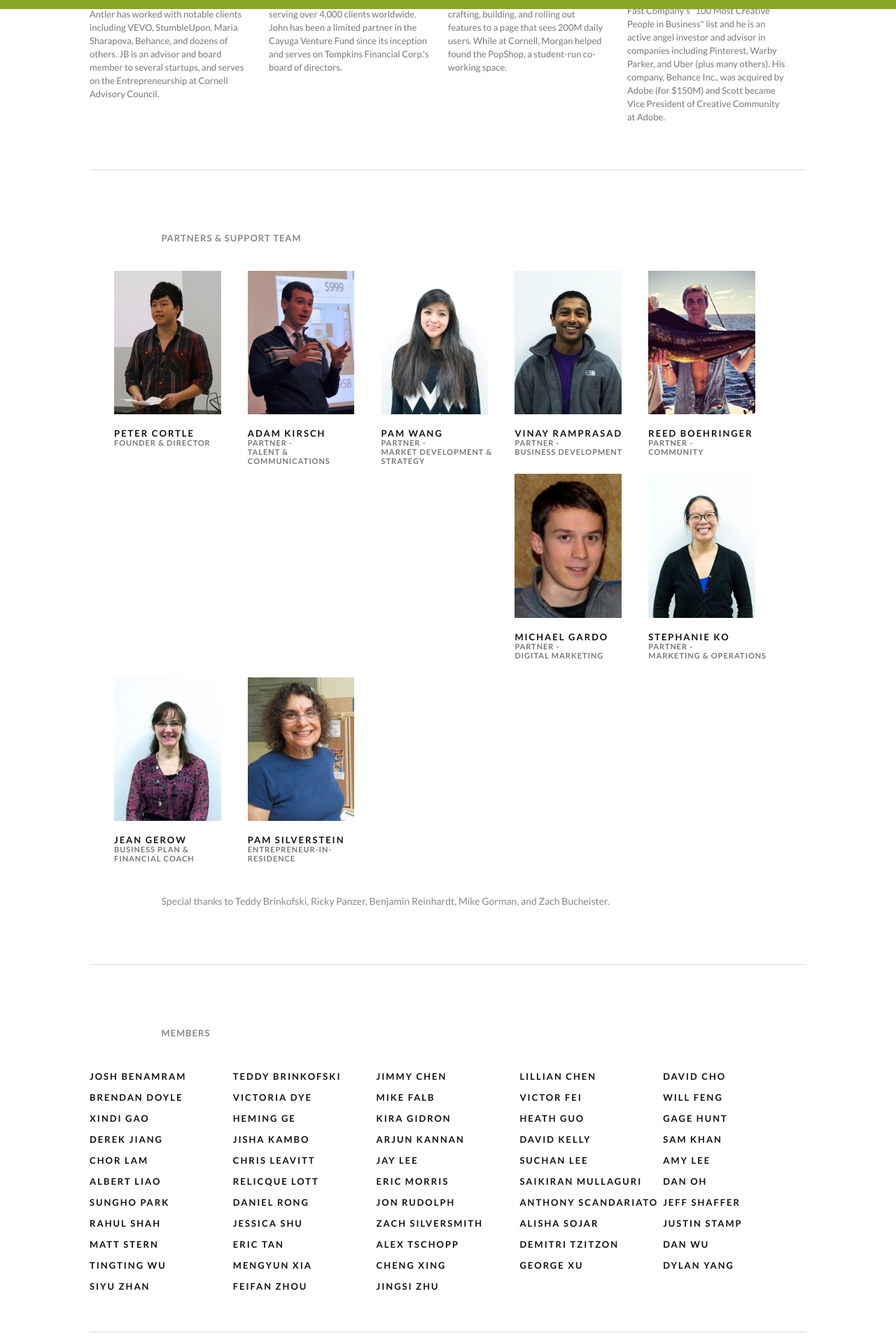
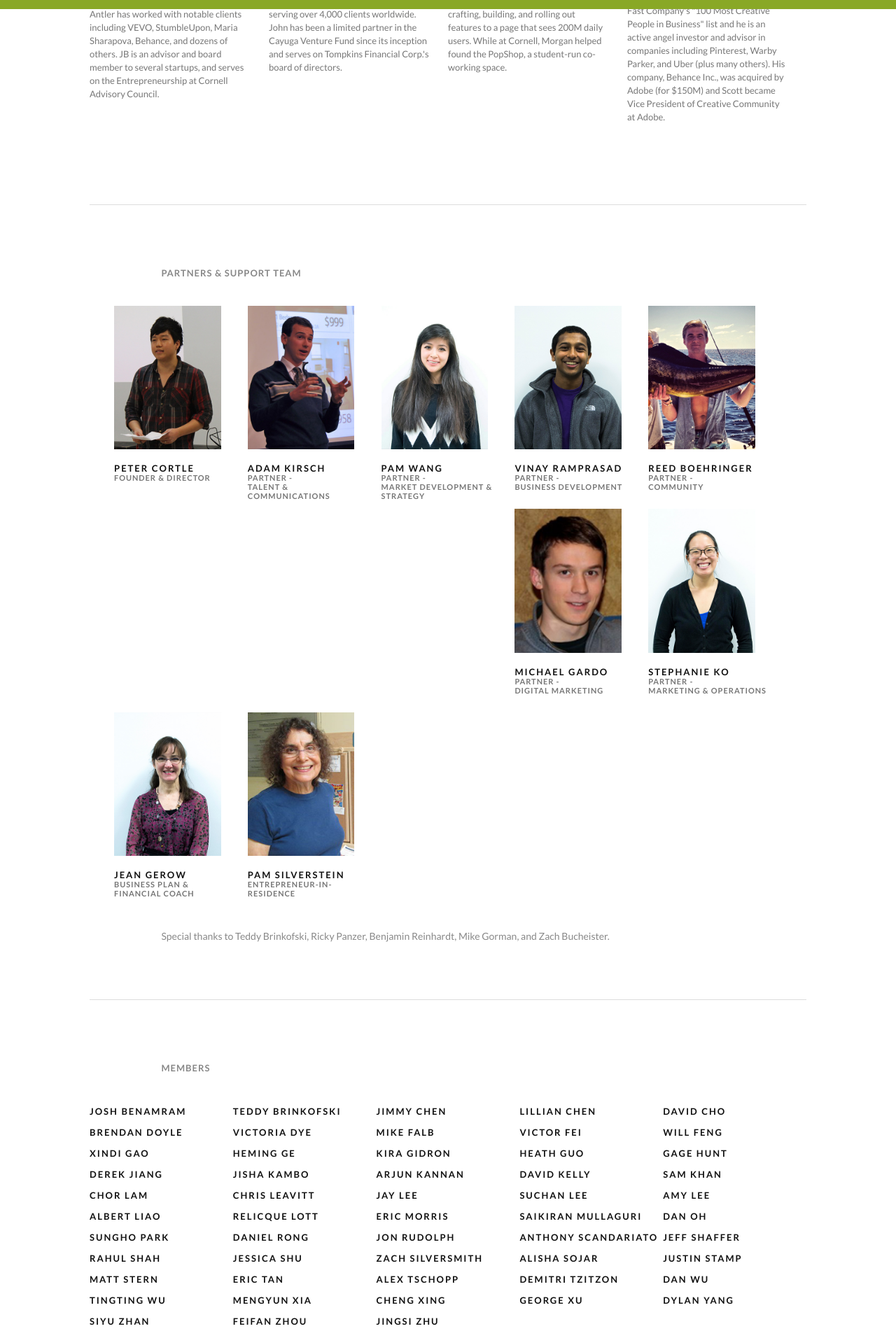
Before and after one commit to alilybit/alilybit.github.io, a Jekyll site: the page built from network/index.html, in a window 1280 px wide. Shown: the part 887-2799 px from the top of the page at 70% size. Built offline with Jekyll 4.4.1, drawn with Linux system fonts in a browser that asks for light colours; nearby versions of some CDN libraries; library files that are not in the unit come from our copies.

Commit message:
local server not working so...

```diff
--- a/assets/css/main.css
+++ b/assets/css/main.css
@@ -511,6 +511,10 @@
   padding: 175px 0 50px;
 }
 
+body.network .lc-section-1 .lc-guests {
+  padding-bottom: 50px;
+}
+
 body.network .lc-section-2 {
   padding-bottom: 50px;
 }
@@ -567,19 +571,11 @@
   text-shadow: none;
 }
 
-body.network .one-panel {
-   padding: 10px;
-}
-
-body.network .one-panel img {
-	display:block;
-}
-
-@media (max-device-width: 767px) {
+/*@media (max-device-width: 767px) {
 	body.network .lc-partners, body.network .lc-name  {
 		width:50%;
 	}
-}
+}*/
 
 /* ========================================================================== */
 /* Blog
--- a/network/index.html
+++ b/network/index.html
@@ -7,14 +7,14 @@
 <div class="lc-section-1 uk-width-4-5 uk-container-center uk-text-center lc-no-overflow">
 	<div class="lc-title">Network.</div>
 	<br><br>
-	<div class="lc-text uk-width-4-5 uk-container-center uk-text-left">
+	<div class="lc-text uk-width-large-4-5 uk-width-medium-4-5 uk-width-1-1 uk-container-center uk-text-left">
 		<div class="lc-text-medium lc-text-bold lc-text-smallcaps lc-text-mute">Past guests &#38; advisors</div>
-		<p class="uk-width-4-5">We invite exceptional entrepreneurs and investors to connect with us on occasion.</p>
-		<p class="uk-width-4-5">We are focused on quality of engagement with only the top guests rather than having an excessive number of advisors who add little value.</p>
+		<p class="uk-width-large-4-5 uk-width-medium-4-5 uk-width-1-1">We invite exceptional entrepreneurs and investors to connect with us on occasion.</p>
+		<p class="uk-width-large-4-5 uk-width-medium-4-5 uk-width-1-1">We are focused on quality of engagement with only the top guests rather than having an excessive number of advisors who add little value.</p>
 	</div>
 	<br><br>
   {% for guest in site.data.guests %}
-		<div class="uk-width-large-1-4 uk-width-medium-1-4 uk-width-1-1 uk-float-left uk-text-left">
+		<div class="lc-guests uk-width-large-1-4 uk-width-medium-1-4 uk-width-1-1 uk-float-left uk-text-left">
 			<img class="uk-width-2-3" src="{{ site.url }}/assets/img/{{ guest.img }}">
 			<br><br>
 			<div class="lc-name">{{ guest.name }}</div>
@@ -25,14 +25,14 @@
 	{% endfor %}
 </div>
 <hr class="uk-width-4-5 uk-container-center">
-<div class="lc-section-2 uk-width-4-5 uk-container-center uk-text-center lc-no-overflow">
-	<div class="lc-text uk-width-4-5 uk-container-center uk-text-left">
+<div class="lc-section-2 uk-width-large-4-5 uk-width-medium-4-5 uk-width-1-1 uk-container-center uk-text-center lc-no-overflow">
+	<div class="lc-text uk-width-large-4-5 uk-width-medium-4-5 uk-width-1-1 uk-container-center uk-text-left">
 		<div class="lc-text-medium lc-text-bold lc-text-smallcaps lc-text-mute">Partners &#38; support team</div>
 	</div>
 	<br><br>
 	<div class="uk-container" data-uk-grid-match>
 		{% for partner in site.data.partners %}
-		<div class="lc-partners uk-width-1-5 uk-float-left uk-text-left">
+		<div class="lc-partners uk-width-large-1-5 uk-width-medium-1-5 uk-width-2-5 uk-float-left uk-text-left">
 			<img class="uk-width-4-5" src="{{ site.url }}/assets/img/{{ partner.img }}">
 			<br><br>
 			<div class="lc-name">{{ partner.name }}</div>
```
